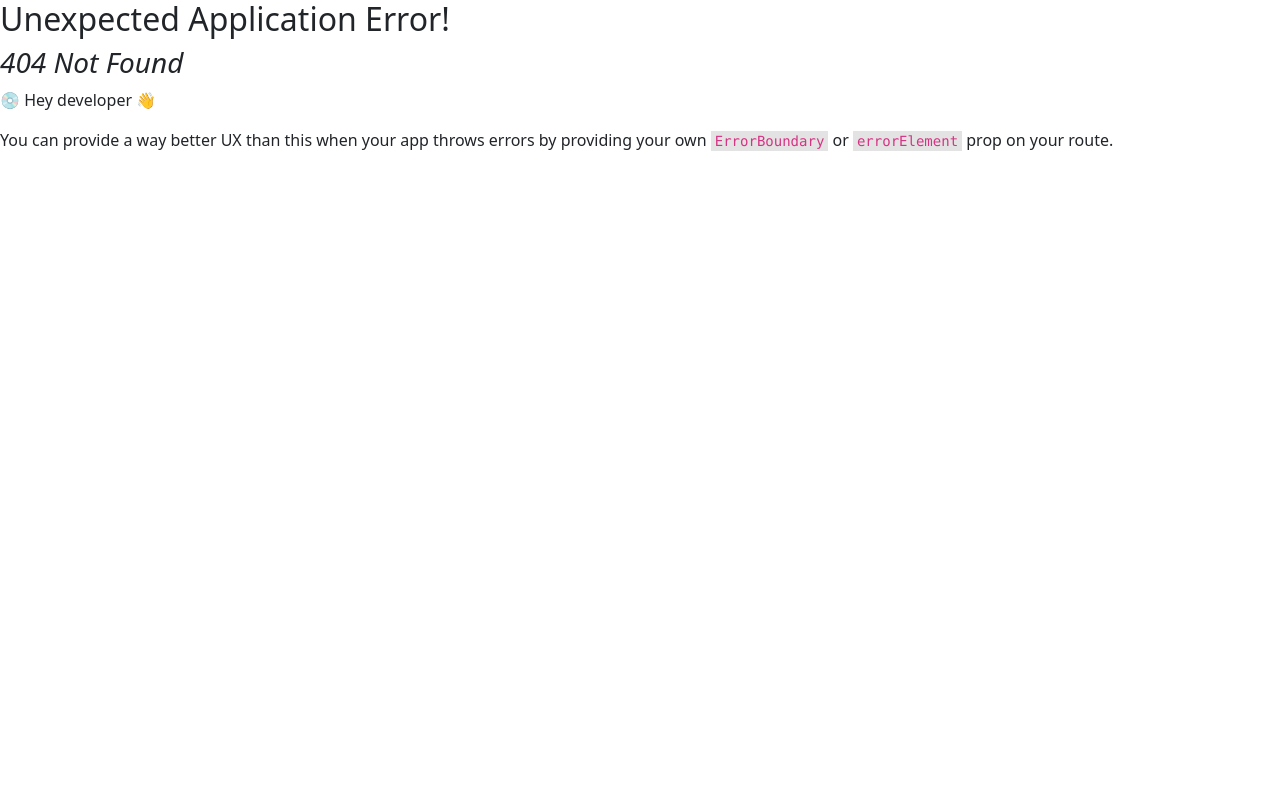
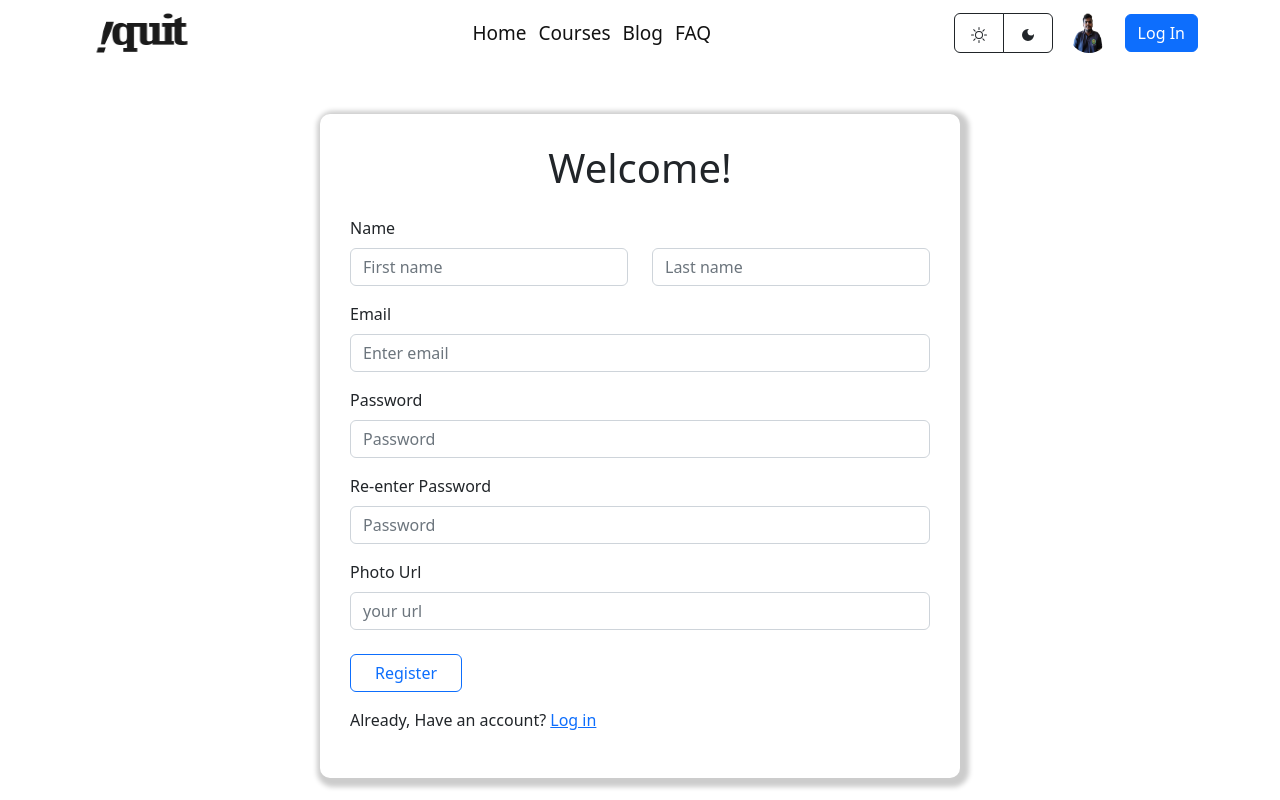
Before and after one commit to Mahabubur-Rahman-Mafi/quit, a React (Create React App) app: page /register in a window 1280 px wide. Before the commit this address had no page. Shown: the top 800 px of the page. Built offline with nearby package versions, Linux system fonts and the light colour scheme.

Commit message:
login/register

```diff
--- /dev/null
+++ b/src/Login-Registration/Login.jsx
@@ -0,0 +1,41 @@
+import React from 'react';
+import { Form } from 'react-bootstrap';
+import FloatingLabel from "react-bootstrap/FloatingLabel";
+import Button from "react-bootstrap/Button";
+import './logRes.css'
+import { Link } from 'react-router-dom';
+
+const Login = () => {
+    return (
+      <div className="w-50 mx-auto login-design my-5">
+        <h1 className="text-center mb-4">Log in</h1>
+        <Form>
+          <Form.Group className="mb-3" controlId="formBasicEmail">
+            <Form.Label>Email address</Form.Label>
+            <Form.Control type="email" placeholder="Enter email" />
+          </Form.Group>
+
+          <Form.Group className="mb-3" controlId="formBasicPassword">
+            <Form.Label>Password</Form.Label>
+            <Form.Control type="password" placeholder="Password" />
+          </Form.Group>
+          <Form.Group
+            className="mb-3"
+            controlId="formBasicCheckbox"
+          ></Form.Group>
+          <Button
+            variant="outline-primary"
+            type="submit"
+            className="mb-3 px-4 mt-2"
+          >
+            Submit
+          </Button>
+          <p>
+            Don't Have an account? <Link to="/register">Register Here</Link>
+          </p>
+        </Form>
+      </div>
+    );
+};
+
+export default Login;
--- /dev/null
+++ b/src/Login-Registration/Registration.jsx
@@ -0,0 +1,74 @@
+import React from "react";
+import { Form } from "react-bootstrap";
+import FloatingLabel from "react-bootstrap/FloatingLabel";
+import Button from "react-bootstrap/Button";
+import "./logRes.css";
+import Col from "react-bootstrap/Col";
+import Row from "react-bootstrap/Row";
+import { Link } from "react-router-dom";
+
+const Registration = () => {
+  const handleswith = (event) => {
+    console.log(event.target.chcked);
+  };
+  return (
+    <div>
+      <div className="w-50 mx-auto login-design my-5">
+        <h1 className="text-center mb-4">Welcome!</h1>
+        <Form>
+          <Form.Group className="mb-3" controlId="formBasicEmail">
+            <Form.Label>Name</Form.Label>
+            <Row>
+              <Col>
+                <Form.Control
+                  type="text"
+                  name="name"
+                  placeholder="First name"
+                />
+              </Col>
+              <Col>
+                <Form.Control type="text" name="name" placeholder="Last name" />
+              </Col>
+            </Row>
+          </Form.Group>
+          <Form.Group className="mb-3" controlId="formBasicEmail">
+            <Form.Label>Email</Form.Label>
+            <Form.Control name="email" type="email" placeholder="Enter email" />
+          </Form.Group>
+          <Form.Group className="mb-3" controlId="formBasicPassword">
+            <Form.Label>Password</Form.Label>
+            <Form.Control
+              name="password"
+              type="password"
+              placeholder="Password"
+            />
+          </Form.Group>
+          <Form.Group className="mb-3" controlId="formBasicPassword">
+            <Form.Label> Re-enter Password</Form.Label>
+            <Form.Control
+              name="password"
+              type="password"
+              placeholder="Password"
+            />
+          </Form.Group>
+          <Form.Group
+            className="mb-3"
+            controlId="formBasicCheckbox"
+          ></Form.Group>
+          <Form.Group className="mb-3" controlId="formBasicEmail">
+            <Form.Label>Photo Url</Form.Label>
+            <Form.Control name="photo" type="text" placeholder="your url" />
+          </Form.Group>
+          <Button variant="outline-primary" type="submit" className="mb-3 px-4 mt-2">
+            Register
+          </Button>
+          <p>
+            Already, Have an account? <Link to="/login">Log in</Link>
+          </p>
+        </Form>
+      </div>
+    </div>
+  );
+};
+
+export default Registration;
--- /dev/null
+++ b/src/Login-Registration/logRes.css
@@ -0,0 +1,6 @@
+.login-design{
+    padding: 30px;
+    margin-bottom: 20px;
+    border-radius: 10px;
+    box-shadow: 3px 3px 5px 6px #ccc;
+}
--- a/src/Shared/Header.jsx
+++ b/src/Shared/Header.jsx
@@ -45,7 +45,7 @@ const Header = () => {
 
               <div>
                 <img src={img} alt="" className="user-image-profile ms-3"></img>
-                <Link to='/log-in'>
+                <Link to='/login'>
                   <Button className="ms-3">Log In</Button>
                 </Link>
               </div>
--- a/src/routes/routes.jsx
+++ b/src/routes/routes.jsx
@@ -1,5 +1,7 @@
 import { createBrowserRouter } from "react-router-dom";
 import Main from "../Layout/Main";
+import Login from "../Login-Registration/Login";
+import Registration from "../Login-Registration/Registration";
 import Blog from "../pages/Blog/Blog";
 import Courses from "../pages/Courses/Courses";
 import Home from "../pages/Home/Home";
@@ -14,16 +16,24 @@ export const router = createBrowserRouter([
       {
         path: "/",
         element: <Home></Home>,
-        loader: () => fetch(`http://localhost:5000/courses`),
       },
       {
         path: "/courses",
         element: <Courses></Courses>,
+        loader: () => fetch(`http://localhost:5000/courses`),
       },
       {
         path: "blog",
         element: <Blog></Blog>,
       },
+      {
+        path: "login",
+        element: <Login></Login>
+      },
+      {
+        path: "register",
+        element: <Registration></Registration>
+      },
     ],
   },
 ]);
```
Also changed, not shown: src/pages/Courses/LeftSide.jsx (added, +11 -0 lines), src/pages/Courses/RightSide.jsx (added, +11 -0 lines).
